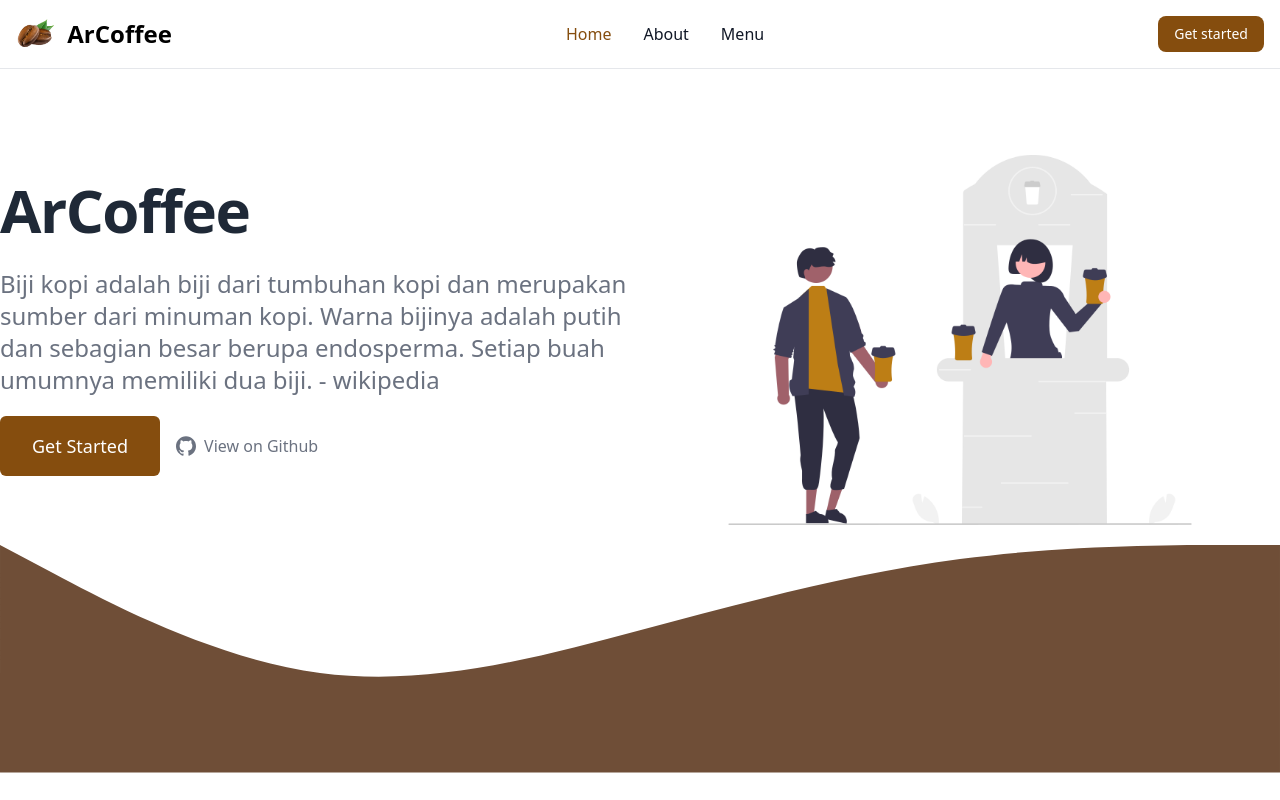
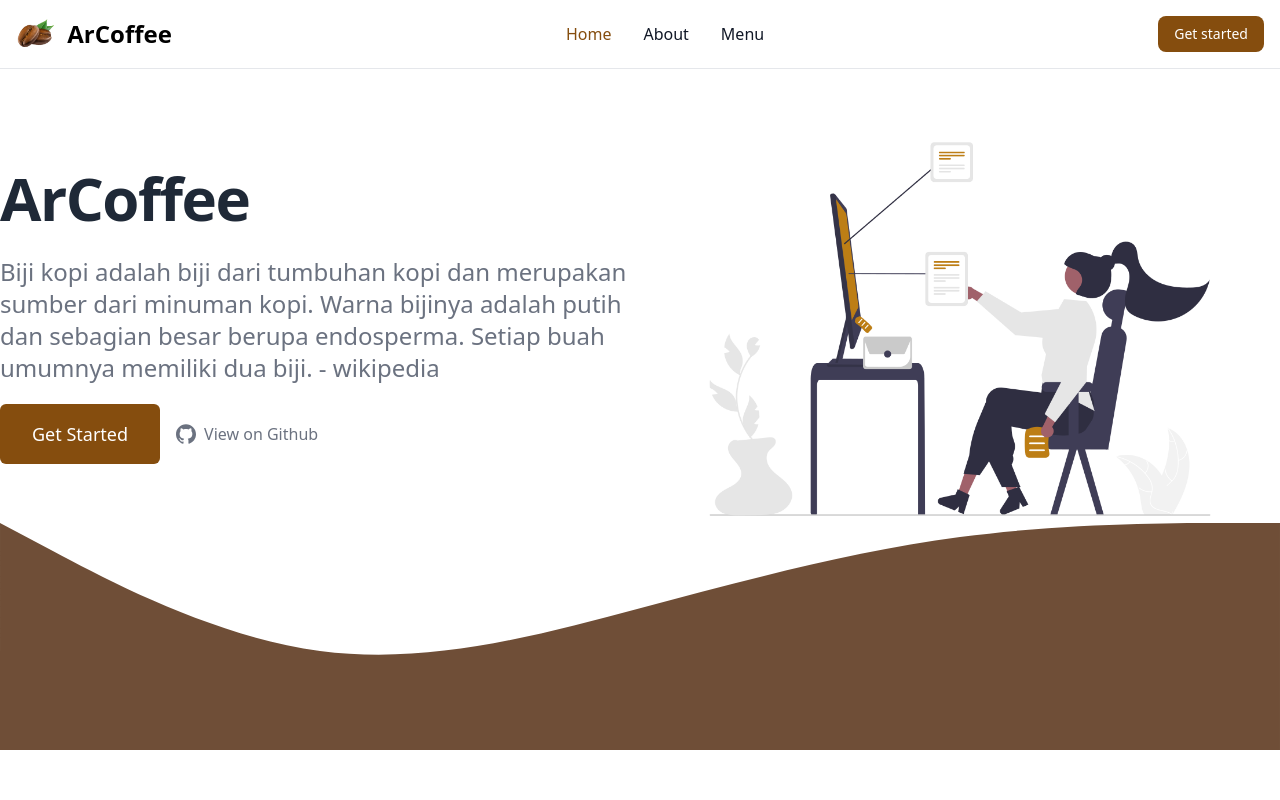
Before and after one commit to HannaRabitha/apps-detector, a React (Create React App) app: page / in a window 1280 px wide. Built offline with nearby package versions, Linux system fonts and the light colour scheme.

Commit message:
hero banner

```diff
--- a/src/components/home.js
+++ b/src/components/home.js
@@ -53,7 +53,7 @@ function Home() {
         </div>
         <div className="flex items-center justify-center w-full lg:w-1/2">
           <div className="">
-            <img src="unDraw_Coffee.png" alt="" />
+            <img src="unDraw_Organizing.png" alt="" />
             {/* <Image
               src={heroImg}
               width="616"
```
Also changed, not shown: public/undraw_Organizing.png (added).
